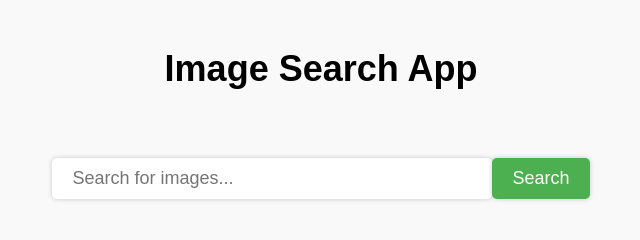
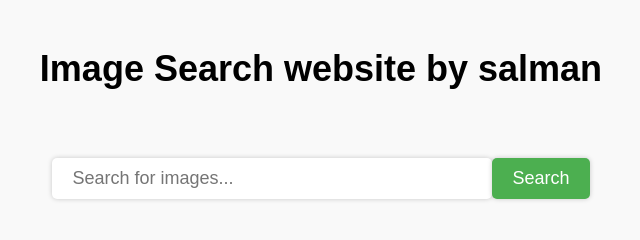
Before and after one commit to cog-master/image-app, a plain HTML site: page index.html in a window 1280 px wide. Shown: the whole page, without its empty margins (319-959 px from the left). Drawn offline with Linux system fonts and the light colour scheme.

Commit message:
Update index.html

```diff
--- a/index.html
+++ b/index.html
@@ -4,11 +4,11 @@
     <meta charset="UTF-8" />
     <meta http-equiv="X-UA-Compatible" content="IE=edge" />
     <meta name="viewport" content="width=device-width, initial-scale=1.0" />
-    <title>Image Search App</title>
+    <title>Image Search website by salman</title>
     <link rel="stylesheet" href="style.css" />
   </head>
   <body>
-    <h1>Image Search App</h1>
+    <h1>Image Search website by salman</h1>
     <form>
       <input type="text" id="search-input" placeholder="Search for images..." />
       <button id="search-button">Search</button>
```
